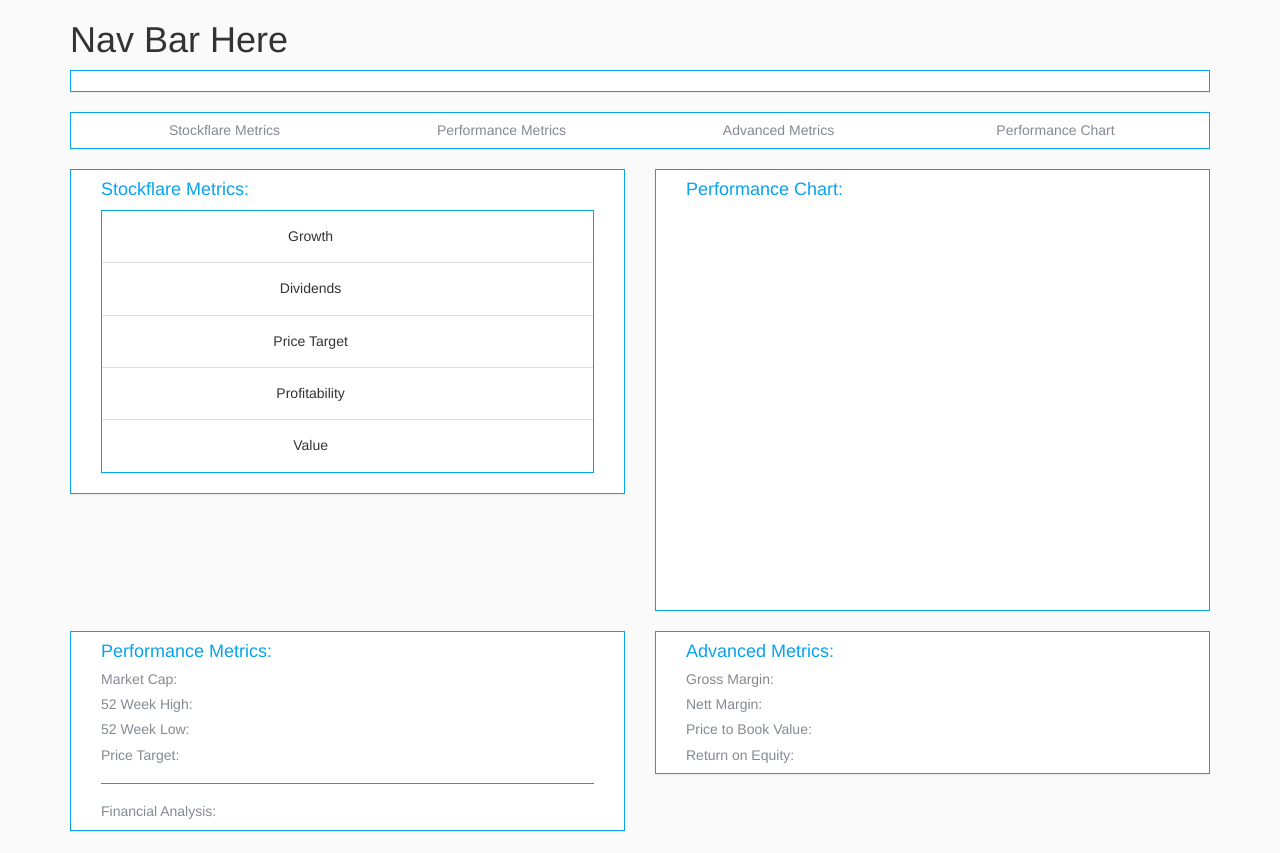
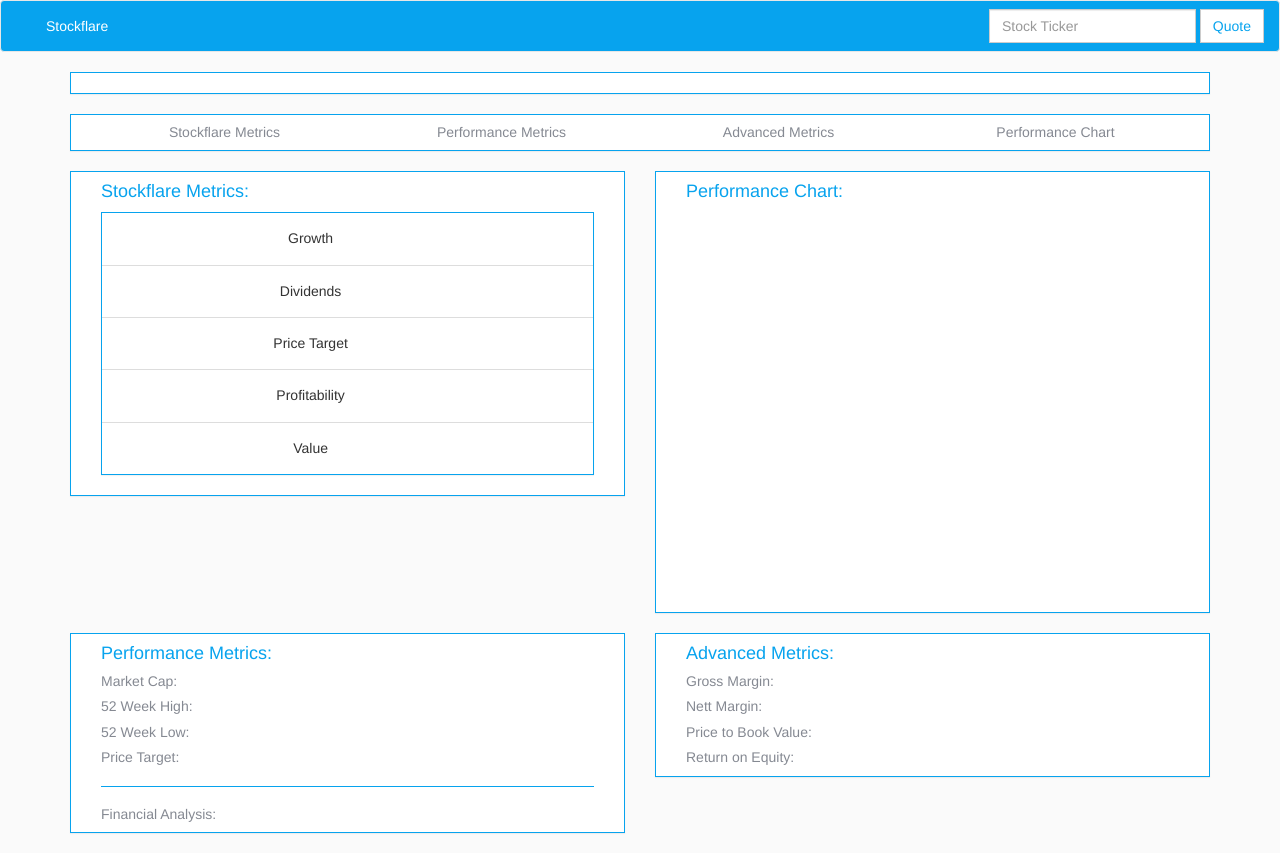
Before and after one commit to darraghmonaghan/stockflarepage, a website: page views/stockinfo.html in a window 1280 px wide. Drawn offline with nearby package versions, Linux system fonts and the light colour scheme; files that its build step writes are made by us from their sources; no server answers; files whose address does not match are found by name.

Commit message:
navbar added, with updated styling

```diff
--- a/public/css/index.css
+++ b/public/css/index.css
@@ -13,6 +13,25 @@
 hr {
 	border-color: #07A3EE;
 }
+
+/*************  NAV BAR **************/
+
+.search {
+	border-radius: 0 0 0 0;
+}
+
+.navbar {
+	background-color: #07A3EE;
+}
+
+#logo {
+	color: white;
+}
+
+.btn {
+	color: #07A3EE;
+}
+
 
 
 /*************  NAVIGATION DIV **************/
--- a/public/javascript/stockinfo.js
+++ b/public/javascript/stockinfo.js
@@ -29,6 +29,27 @@
 	        	}
      	}
 }
+
+
+function peerGrowth(name, company, peers) {
+	var string = name + ' forecast to grow at ' + company + '%, industry peers forecast to grow at ' + peers + '%.';
+	$('#growth').text(string);
+}
+
+
+
+function getNews(companyName) {
+	var APIkey = "59b82ffe7b7cf50d426c7759d87540d0:9:74425325";
+	$.ajax({
+		url: "http://api.nytimes.com/svc/search/v2/articlesearch.json?q=" + companyName + "&api-key=" + APIkey,
+		success: function(result) {
+			console.log('news articles here');
+			console.log(result);
+	    }
+	});
+}
+
+
 
 
 function dailyChangeFormatting(change) {
@@ -88,6 +109,7 @@
 	    type: 'PUT',
 	    data: { "conditions": {ticker: tickerParam }, 'select': '_all'},
 	    success: function(result) {
+	        console.log(result);
 	        var data = result[0];
 
 	        ////////////////   Header Info  ////////////////
@@ -103,6 +125,9 @@
 	        $("#readMore").attr('href', webpage);
 	        $('#description').text(description);
 
+
+	        // getNews(name);
+
 	        ////////////////////   5 metrics Dashboard Div  //////////////////
 	        ////////////////////   part A - Boolean values  //////////////////
 	        var dividends = data.dividends;
@@ -117,10 +142,13 @@
 	        var peRatio = data.pe_ratio;
 	       	var reccomendation = data.reccomendation_text;
 	       	var div_yield = ((dps / price) * 100).toFixed(2);
+	        var longTermGrowth = data.long_term_growth;
+	        var peerLongTermGrowth = data.peer_average_long_term_growth;
+
 	        $('#dps').text(dps + ' dividend paid per share ' + '(' + div_yield + '% yield)');
 	        $('#eps').text(eps + ' per share');
 	       	$('#peRatio').text('Current PE Ratio of ' + peRatio);
-
+	       	peerGrowth(name, longTermGrowth, peerLongTermGrowth);
 
 	       	////////////////  Passing Data to 5 Metrics dashboard Function //////////////
 			fiveMetrics('dividends', dividends);															// color coding the 5 metrics div
--- a/views/stockinfo.html
+++ b/views/stockinfo.html
@@ -20,10 +20,36 @@
 
     </head>
     <body>
-    <div class='container'>
 
 
-    <h1>Nav Bar Here</h1>
+    <!-- NAVBAR -->
+    <nav class="navbar navbar-default">
+      <div class="container-fluid">
+        <!-- Brand and toggle get grouped for better mobile display -->
+
+
+              <form class="navbar-form navbar-right" role="search" method='GET' action='/stockinfo'>
+                    <div class="form-group">
+                         <input type="text" class="search form-control" placeholder="Stock Ticker" name='ticker'>
+                    </div>
+                    <button type="submit" class="search btn btn-default">Quote</button>
+              </form>
+
+
+        <!-- Collect the nav links, forms, and other content for toggling -->
+        <div class="collapse navbar-collapse" id="bs-example-navbar-collapse-1">
+
+            <ul class="nav navbar-nav navbar-left">
+                 <li ><a id='logo' href="www.stockflare.com">Stockflare</a></li>
+            </ul>
+
+        </div><!-- /.navbar-collapse -->
+      </div><!-- /.container-fluid -->
+    </nav>
+
+
+
+    <div class='container'>
 
         <div class='row'>
 
@@ -86,7 +112,7 @@
                                 <table class='table'>
                                   <tr>
                                     <td id='growing' class='5metrics'><h5 class='text-center'>Growth</h5></td>
-                                    <td><h5 id='info growth'></h5></td>
+                                    <td><h5 id='growth' class='info'></h5></td>
                                   </tr>
                                   <tr>
                                     <td id='dividends' class='5metrics'><h5 class='text-center'>Dividends</h5></td>
```
